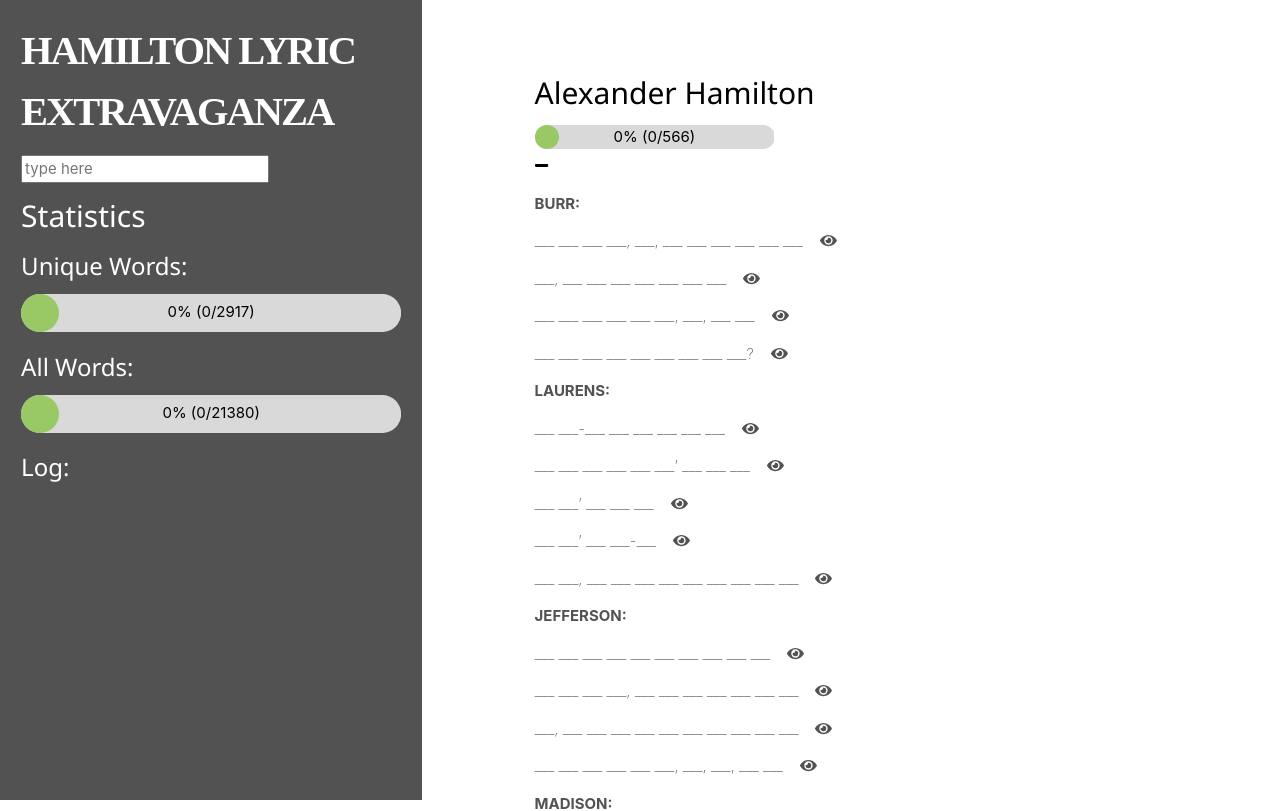
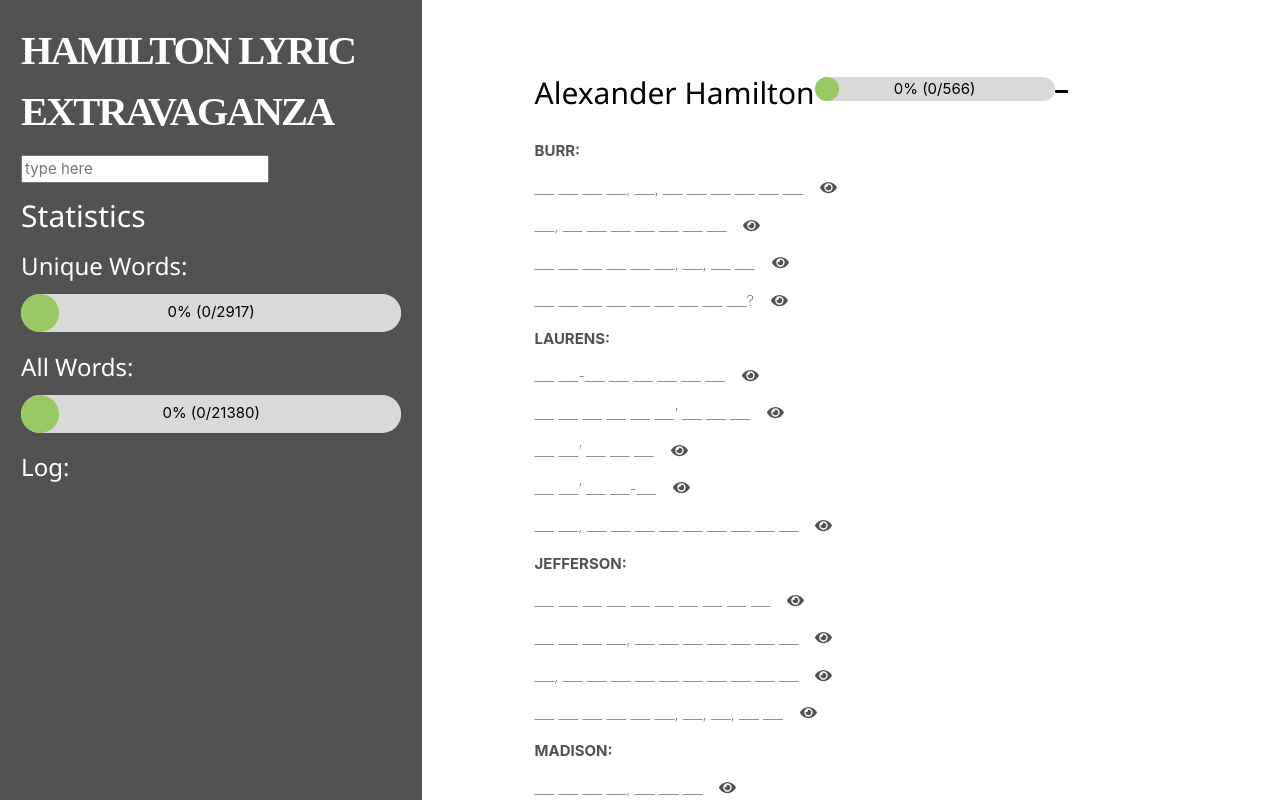
Before and after one commit to hovermeyer/musical-extravaganza, a React (Create React App) app: page / in a window 1280 px wide. Shown: the top 811 px of the page. Built offline with nearby package versions, Linux system fonts and the light colour scheme.

Commit message:
Get all the song header elements on the same row

```diff
--- a/src/Components/Song/Song.css
+++ b/src/Components/Song/Song.css
@@ -6,3 +6,8 @@
   font-size: 36;
   text-align: left;
 }
+
+.song-header {
+  display: flex;
+  align-items: center;
+}
```
